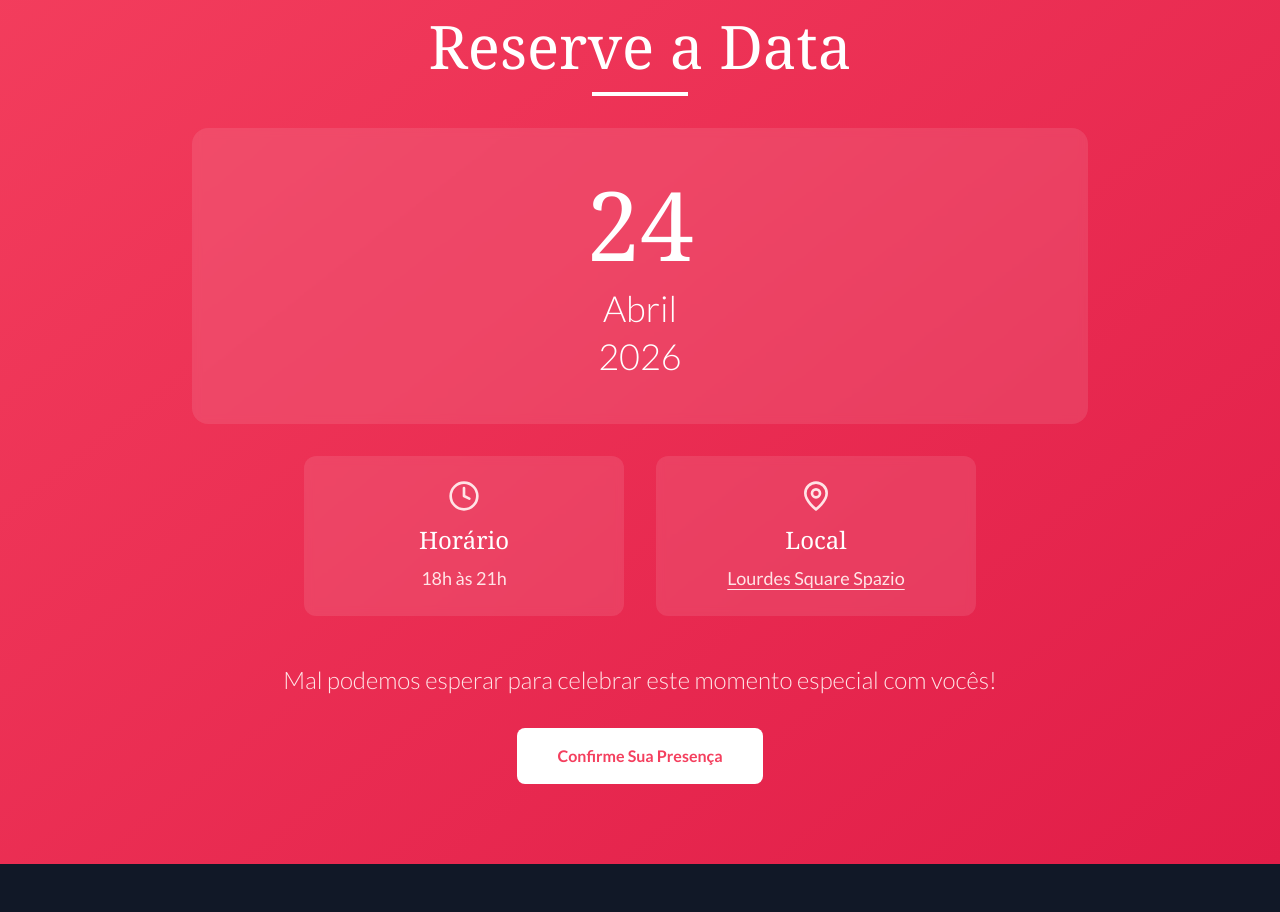
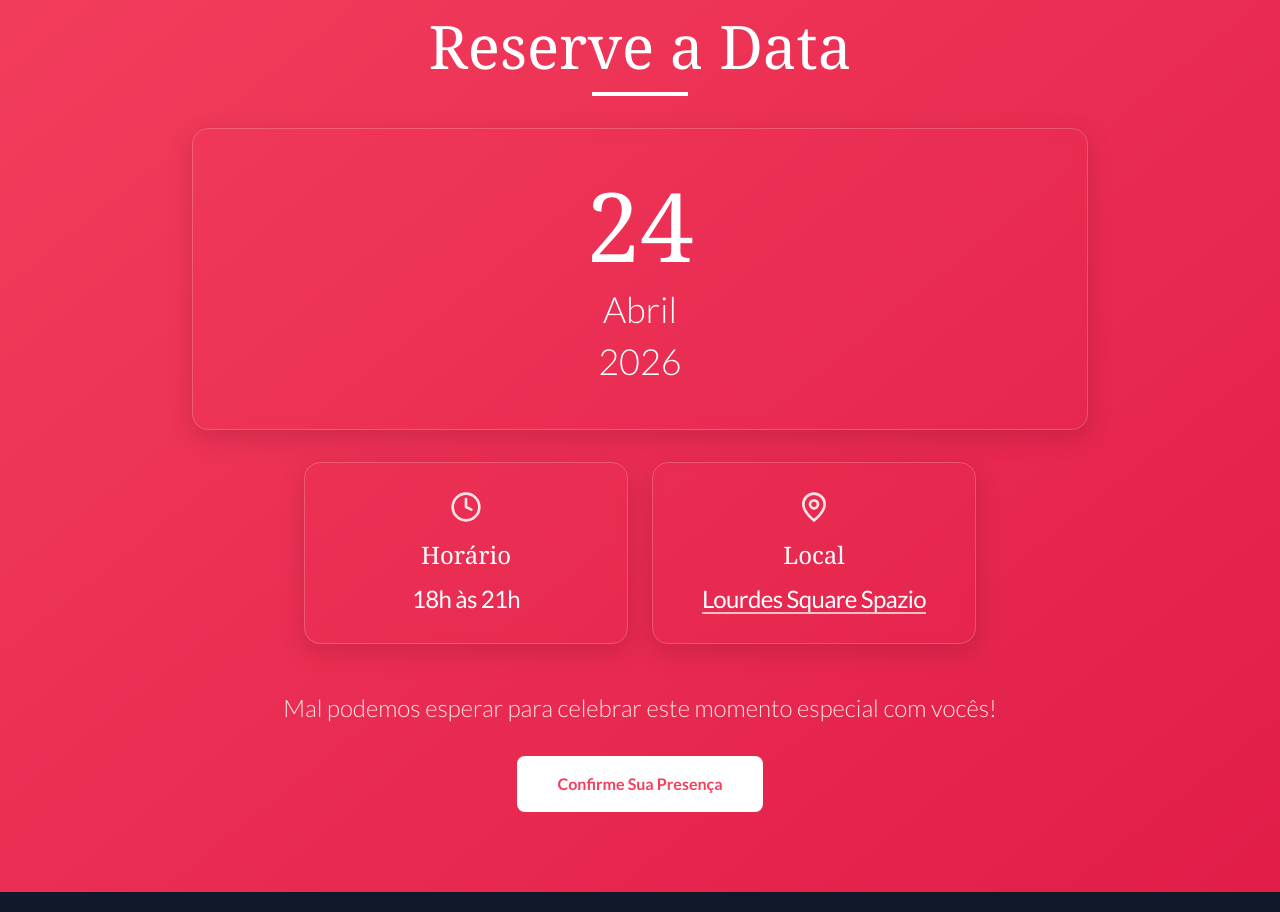
Before and after one commit to FelipeArruda/felipe-janeth, a React (Vite) app: page / in a window 1280 px wide. Shown: the part 5464-6376 px from the top of the page. Built offline with nearby package versions, Linux system fonts and the light colour scheme; no server answers.

Commit message:
melhora o layout do componente SaveTheDate, ajustando estilos e estrutura para uma apresentação mais elegante

```diff
--- a/src/components/SaveTheDate.tsx
+++ b/src/components/SaveTheDate.tsx
@@ -27,6 +27,8 @@ export default function SaveTheDate({ onRSVPClick, rsvpDeadline }: SaveTheDatePr
 
   const deadlineDate = parseDeadline(rsvpDeadline);
   const isRSVPOpen = !deadlineDate || Date.now() <= deadlineDate.getTime();
+  const cardBaseClass =
+    'rounded-2xl border border-white/20 bg-white/12 backdrop-blur-sm shadow-[0_8px_24px_rgba(76,9,28,0.18)]';
 
   return (
     <section className="py-20 px-4 bg-gradient-to-br from-rose-500 to-rose-600 text-white">
@@ -37,27 +39,29 @@ export default function SaveTheDate({ onRSVPClick, rsvpDeadline }: SaveTheDatePr
           <div className="w-24 h-1 bg-white mx-auto"></div>
         </div>
 
-        <div className="bg-white/10 backdrop-blur-sm rounded-2xl p-12 mb-8">
-          <p className="text-6xl md:text-8xl font-serif mb-4">24</p>
-          <p className="text-3xl md:text-4xl font-light mb-2">Abril</p>
-          <p className="text-3xl md:text-4xl font-light">2026</p>
+        <div className={`${cardBaseClass} mb-8 px-8 py-10 md:py-12`}>
+          <div className="mx-auto max-w-sm">
+            <p className="text-6xl md:text-8xl font-serif leading-none">24</p>
+            <p className="mt-4 text-3xl md:text-4xl font-light leading-none">Abril</p>
+            <p className="mt-3 text-3xl md:text-4xl font-light leading-none">2026</p>
+          </div>
         </div>
 
-        <div className="grid md:grid-cols-2 gap-8 max-w-2xl mx-auto">
-          <div className="bg-white/10 backdrop-blur-sm rounded-xl p-6">
-            <Clock className="w-8 h-8 mx-auto mb-3 text-rose-100" />
-            <h3 className="font-serif text-2xl mb-2">Horário</h3>
-            <p className="text-lg text-rose-100">18h às 21h</p>
+        <div className="grid md:grid-cols-2 gap-6 max-w-2xl mx-auto">
+          <div className={`${cardBaseClass} min-h-[176px] px-6 py-7 flex flex-col items-center justify-center`}>
+            <Clock className="w-8 h-8 mx-auto mb-4 text-rose-100" />
+            <h3 className="font-serif text-2xl mb-3">Horário</h3>
+            <p className="text-2xl font-medium tracking-tight">18h às 21h</p>
           </div>
 
-          <div className="bg-white/10 backdrop-blur-sm rounded-xl p-6">
-            <MapPin className="w-8 h-8 mx-auto mb-3 text-rose-100" />
-            <h3 className="font-serif text-2xl mb-2">Local</h3>
+          <div className={`${cardBaseClass} min-h-[176px] px-6 py-7 flex flex-col items-center justify-center`}>
+            <MapPin className="w-8 h-8 mx-auto mb-4 text-rose-100" />
+            <h3 className="font-serif text-2xl mb-3">Local</h3>
             <a
               href={mapsUrl}
               target="_blank"
               rel="noreferrer"
-              className="inline-block text-lg text-rose-100 underline underline-offset-4 hover:text-white"
+              className="inline-block text-2xl font-medium tracking-tight text-white underline underline-offset-4 decoration-white/70 hover:decoration-white"
             >
               Lourdes Square Spazio
             </a>
```
